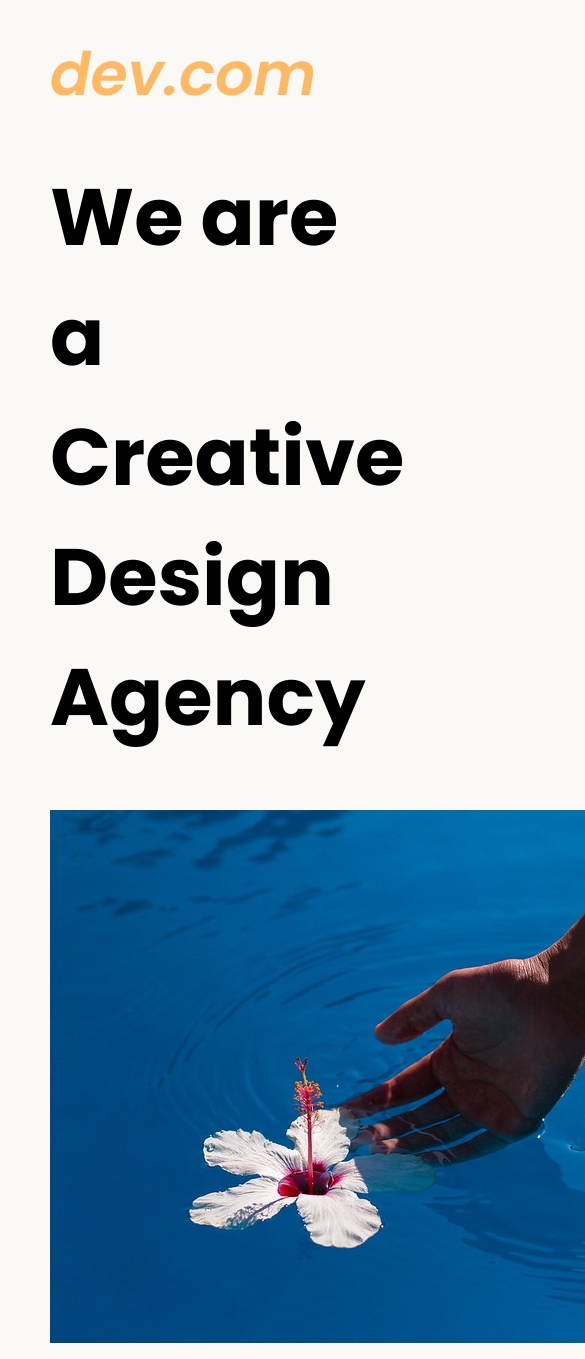
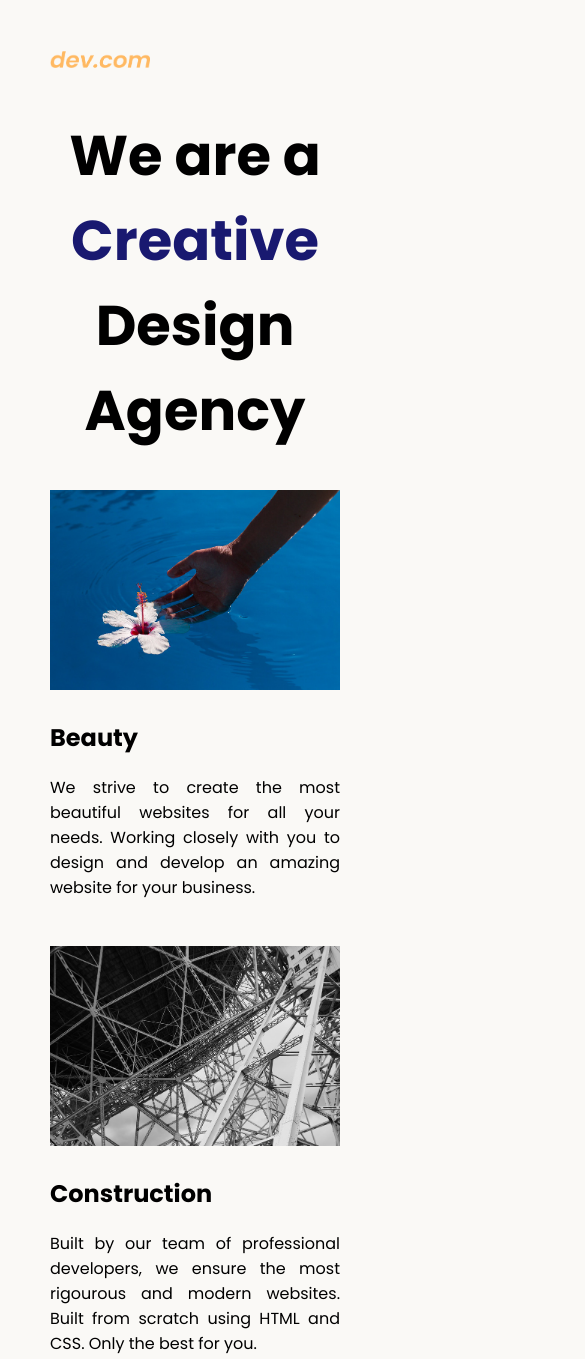
Before and after one commit to 5hakazulu/webSection8, a plain HTML site: page 8.4 Web Design Agency Project/index.html in a window 390 px wide. Shown: the top 1359 px of the page, 585 px wide, since content can reach past the window. Drawn offline with Linux system fonts and the light colour scheme.

Commit message:
worked on the final project for advanced css section.

```diff
--- a/8.4 Web Design Agency Project/index.html
+++ b/8.4 Web Design Agency Project/index.html
@@ -14,7 +14,7 @@
 <body>
   <div class="main">
     <img class="logo" src="./assets/images/logo.png" alt="logo">
-    <h1>We are a Creative Design Agency</h1>
+    <h1>We are a <span>Creative</span> <br/>Design Agency</h1>
     <div class="left card"><img class="tile-image" src="./assets/images/beautiful.jpg" alt="hand and flower in water">
       <h2 class="card-title">Beauty</h2>
       <p class="card-text">We strive to create the most beautiful websites for all your needs. Working closely with you
--- a/8.4 Web Design Agency Project/style.css
+++ b/8.4 Web Design Agency Project/style.css
@@ -18,3 +18,43 @@ footer {
   text-align: right;
   color: midnightblue;
 }
+
+.main >h1> span{
+  color: midnightblue;
+}
+.card {
+  width: 45%;
+}
+.left{
+  float: left;
+}
+.right{
+  float: right;
+}
+.tile-image {
+  height: 200px;
+  float: left;
+  margin-right: 50px;
+}
+
+@media (max-width: 680px){
+  .logo{
+    width: 100px;
+  }
+  h1{
+    font-size: 3.5rem;
+    text-align: center;
+  }
+  .card{
+    width: 100%;
+    display: block;
+    margin-bottom: 30px;
+    text-align: justify;
+  }
+  .card img{
+    margin-bottom: 30px;
+    width: 100%;
+    display: inline;
+    object-fit: cover;
+  }
+}
```
